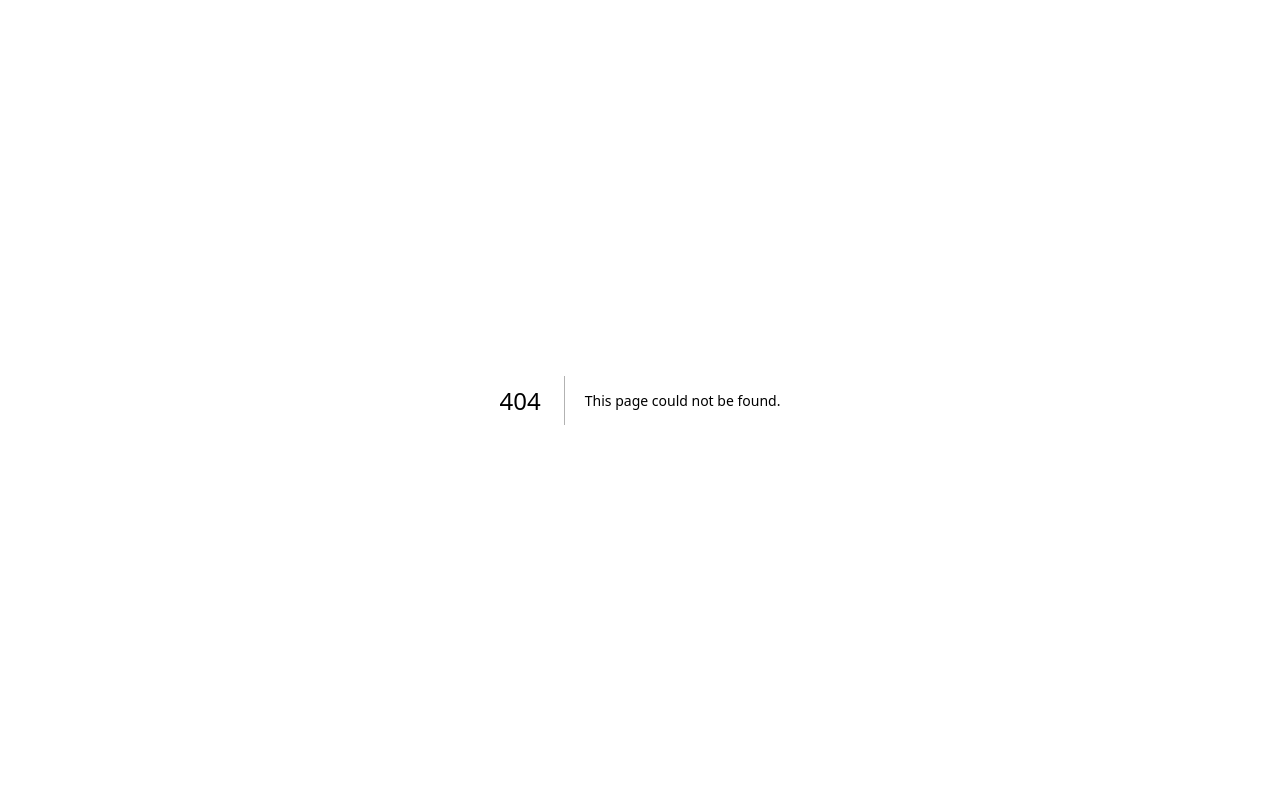
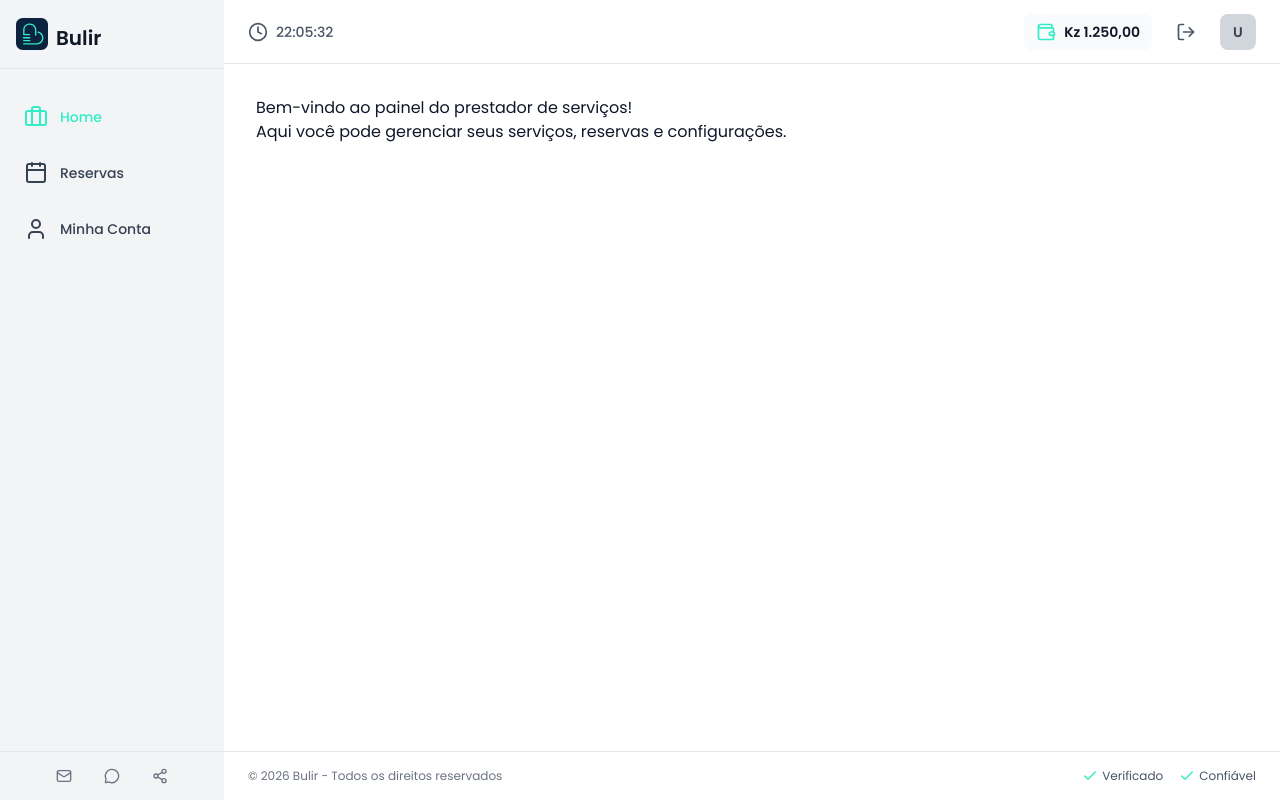
Before and after one commit to emanuel-malungo/Bulir, a Next.js app in the folder frontend-web/: page /provider in a window 1280 px wide. Before the commit this address had no page. Built offline with nearby package versions, Linux system fonts and the light colour scheme.

Commit message:
feat: reestruturar layout do provedor com novos componentes de Container, Header, Sidebar e integração no ProviderLayout

```diff
--- a/frontend-web/src/app/client/layout.tsx
+++ b/frontend-web/src/app/client/layout.tsx
@@ -1,4 +1,4 @@
-import Container from "@/app/components/layout/Container";
+import Container from "@/app/components/layout/client/Container";
 
 
 export default function ClientLayout({
--- /dev/null
+++ b/frontend-web/src/app/components/layout/provider/Container.tsx
@@ -0,0 +1,45 @@
+import Header from "./Header";
+import Sidebar from "./Sidebar";
+import { Check } from "lucide-react";
+
+export default function Container({ children }: { children: React.ReactNode }) {
+    return (
+        <div className="min-h-screen flex flex-col">
+            <div className="flex flex-1">
+                {/* Sidebar - Full Height esquerda */}
+                <Sidebar />
+
+                {/* Lado direito - Header e Main */}
+                <div className="flex-1 flex flex-col">
+                    <Header />
+                    <main className="flex-1 mt-16 p-6 md:p-8 overflow-y-auto bg-white pb-24">
+                        <div className="max-w-6xl mx-auto">
+                            {children}
+                        </div>
+                    </main>
+                    {/* Footer fixo na base */}
+                    <footer className="fixed bottom-0 left-56 right-0 border-t border-gray-200 px-6 py-4 bg-white z-40">
+                      <div className="flex items-center justify-between">
+                        {/* Esquerda */}
+                        <p className="text-xs text-gray-500">© 2026 Bulir - Todos os direitos reservados</p>
+
+                        {/* Direita */}
+                        <div className="flex items-center space-x-4">
+                          <div className="flex items-center space-x-1">
+                            <Check className="w-4 h-4 text-accent" />
+                            <span className="text-xs text-gray-600">Verificado</span>
+                          </div>
+                          <div className="flex items-center space-x-1">
+                            <Check className="w-4 h-4 text-accent" />
+                            <span className="text-xs text-gray-600">Confiável</span>
+                          </div>
+                        </div>
+                      </div>
+                    </footer>
+                </div>
+            </div>
+
+
+        </div>
+    )
+}
--- /dev/null
+++ b/frontend-web/src/app/components/layout/provider/Header.tsx
@@ -0,0 +1,74 @@
+
+'use client';
+
+import { useState, useEffect } from 'react';
+import { Clock, LogOut, Wallet } from 'lucide-react';
+
+export default function Header() {
+  const [time, setTime] = useState<string>('');
+  const [balance, setBalance] = useState<number>(0);
+
+  useEffect(() => {
+    // Define a hora inicial
+    const updateTime = () => {
+      const now = new Date();
+      const formatted = now.toLocaleTimeString('pt-BR', {
+        hour: '2-digit',
+        minute: '2-digit',
+        second: '2-digit',
+      });
+      setTime(formatted);
+    };
+
+    updateTime();
+    const interval = setInterval(updateTime, 1000);
+
+    // TODO: Buscar saldo real do usuário da API
+    setBalance(1250.00);
+
+    return () => clearInterval(interval);
+  }, []);
+
+  return (
+    <header className="fixed top-0 left-56 right-0 h-16 bg-white border-b border-gray-200 z-40">
+      <div className="flex items-center justify-between px-6 py-4 h-full">
+
+        {/* Relógio do Sistema */}
+        <div className="flex items-center space-x-2">
+          <Clock className="w-5 h-5 text-gray-600" />
+          <span className="text-sm font-medium text-gray-600">{time}</span>
+        </div>
+
+        {/* Menu do Usuário */}
+        <div className="flex items-center space-x-4">
+          {/* Saldo do Usuário */}
+          <div className="flex items-center space-x-2 px-3 py-2 bg-gray-50 rounded-lg">
+            <Wallet className="w-5 h-5 text-accent" />
+            <div className="flex flex-col">
+              <span className="text-sm font-semibold text-gray-900">
+                Kz {balance.toLocaleString('pt-BR', { minimumFractionDigits: 2, maximumFractionDigits: 2 })}
+              </span>
+            </div>
+          </div>
+
+          {/* Botão Sair */}
+          <button
+            onClick={() => {
+              // TODO: implementar logout
+              window.location.href = '/auth/login';
+            }}
+            className="flex items-center space-x-1 p-2 text-gray-600 hover:bg-gray-100 rounded-lg transition-colors"
+            title="Sair"
+          >
+            <LogOut className="w-5 h-5" />
+          </button>
+
+          {/* Avatar do Usuário */}
+          <div className="w-9 h-9 rounded-lg bg-gray-300 flex items-center justify-center">
+            <span className="text-sm font-semibold text-gray-700">U</span>
+          </div>
+        </div>
+      </div>
+    </header>
+  );
+}
--- /dev/null
+++ b/frontend-web/src/app/components/layout/provider/Sidebar.tsx
@@ -0,0 +1,93 @@
+
+'use client';
+
+import { useState } from 'react';
+import Link from 'next/link';
+import icon from '@/assets/images/bulir.svg';
+import Image from 'next/image';
+import { Briefcase, Calendar, User, Mail, MessageCircle, Share2 } from 'lucide-react';
+
+const menuItems = [
+  {
+    id: 'home',
+    label: 'Home',
+    icon: Briefcase,
+    href: '/provider/services',
+  },
+  {
+    id: 'reservas',
+    label: 'Reservas',
+    icon: Calendar,
+    href: '/provider/reservations',
+  },
+  {
+    id: 'conta',
+    label: 'Minha Conta',
+    icon: User,
+    href: '/provider/settings',
+  },
+];
+
+export default function Sidebar() {
+  const [activeItem, setActiveItem] = useState('home');
+
+  return (
+    <aside className="w-56 h-screen bg-gray-100 flex flex-col sticky top-0">
+      <header className="border-b border-gray-200">
+        <div className="flex items-center space-x-2 px-4 py-4">
+          <Image src={icon} alt="Bulir" width={32} height={32} />
+          <h1 className="text-center text-xl font-semibold text-gray-900 mt-2">Bulir</h1>
+        </div>
+      </header>
+
+      <nav className="flex-1 p-6 space-y-2 overflow-y-auto">
+        {menuItems.map((item) => {
+          const IconComponent = item.icon;
+          return (
+            <Link
+              key={item.id}
+              href={item.href}
+              onClick={() => setActiveItem(item.id)}
+              className={`flex items-center space-x-3 py-3 rounded-lg transition-all duration-200 ${
+                activeItem === item.id
+                  ? 'text-accent font-semibold'
+                  : 'text-gray-700 hover:text-accent'
+              }`}
+            >
+              <IconComponent className="w-6 h-6" />
+              <div className="flex-1">
+                <p className="text-sm font-medium">{item.label}</p>
+              </div>
+            </Link>
+          );
+        })}
+      </nav>
+
+      <footer className="border-t border-gray-200 px-6 py-4 space-y-3">
+        <div className="flex items-center justify-center space-x-8">
+          <a
+            href="#"
+            className="text-gray-500 hover:text-accent transition-colors"
+            title="Email"
+          >
+            <Mail className="w-4 h-4" />
+          </a>
+          <a
+            href="#"
+            className="text-gray-500 hover:text-accent transition-colors"
+            title="Mensagem"
+          >
+            <MessageCircle className="w-4 h-4" />
+          </a>
+          <a
+            href="#"
+            className="text-gray-500 hover:text-accent transition-colors"
+            title="Compartilhar"
+          >
+            <Share2 className="w-4 h-4" />
+          </a>
+        </div>
+      </footer>
+    </aside>
+  );
+}
--- /dev/null
+++ b/frontend-web/src/app/provider/layout.tsx
@@ -0,0 +1,10 @@
+import Container from "@/app/components/layout/provider/Container";
+
+
+export default function ProviderLayout({ children }: { children: React.ReactNode }) {
+  return (
+    <Container>
+        {children}
+    </Container>
+  );
+}
--- /dev/null
+++ b/frontend-web/src/app/provider/page.tsx
@@ -0,0 +1,9 @@
+
+export default function ProviderPage() {
+  return (
+    <div>
+      <h1>Bem-vindo ao painel do prestador de serviços!</h1>
+      <p>Aqui você pode gerenciar seus serviços, reservas e configurações.</p>
+    </div>
+  );
+}
```
Also changed, not shown: frontend-web/src/app/components/layout/client/Container.tsx (renamed from frontend-web/src/app/components/layout/Container.tsx), frontend-web/src/app/components/layout/client/Header.tsx (renamed from frontend-web/src/app/components/layout/Header.tsx), frontend-web/src/app/components/layout/client/Sidebar.tsx (renamed from frontend-web/src/app/components/layout/Sidebar.tsx).
